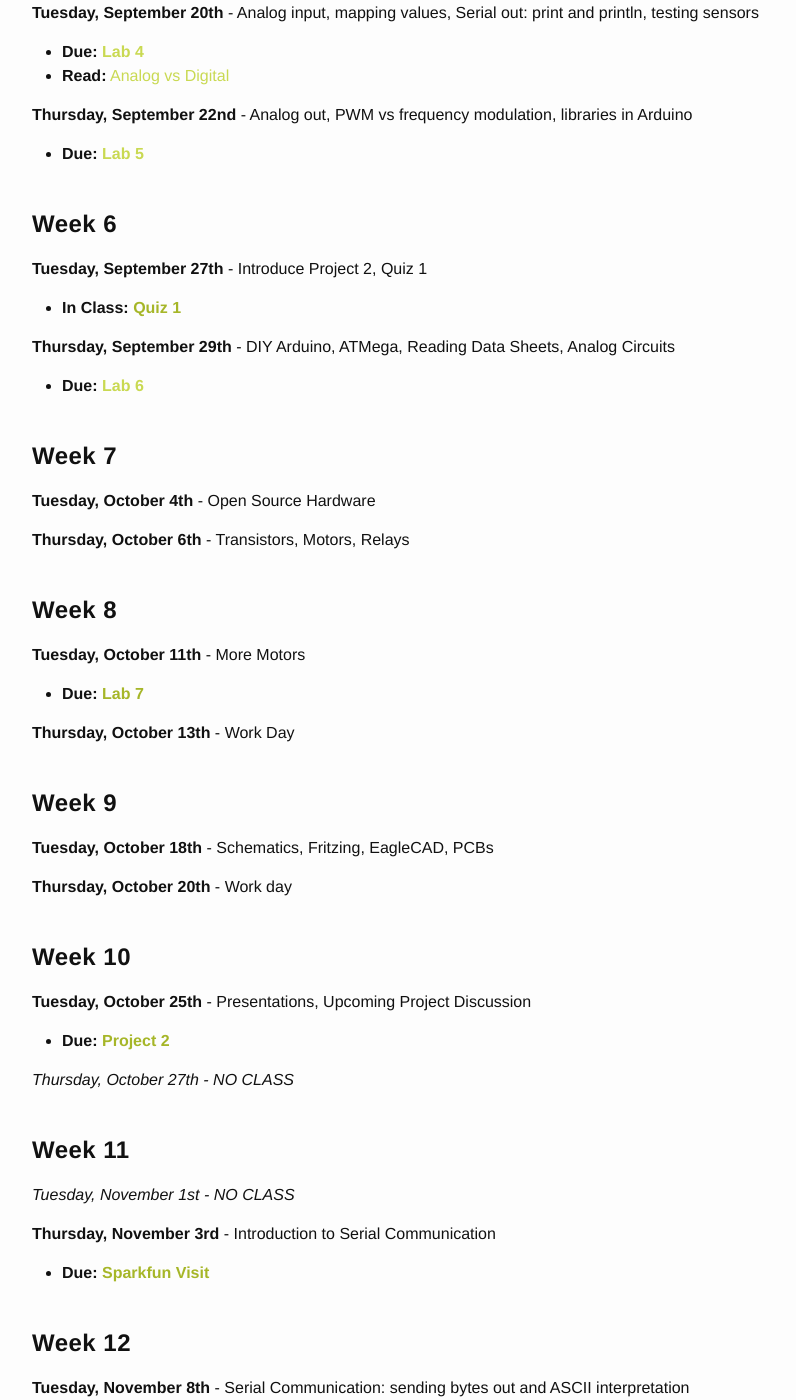
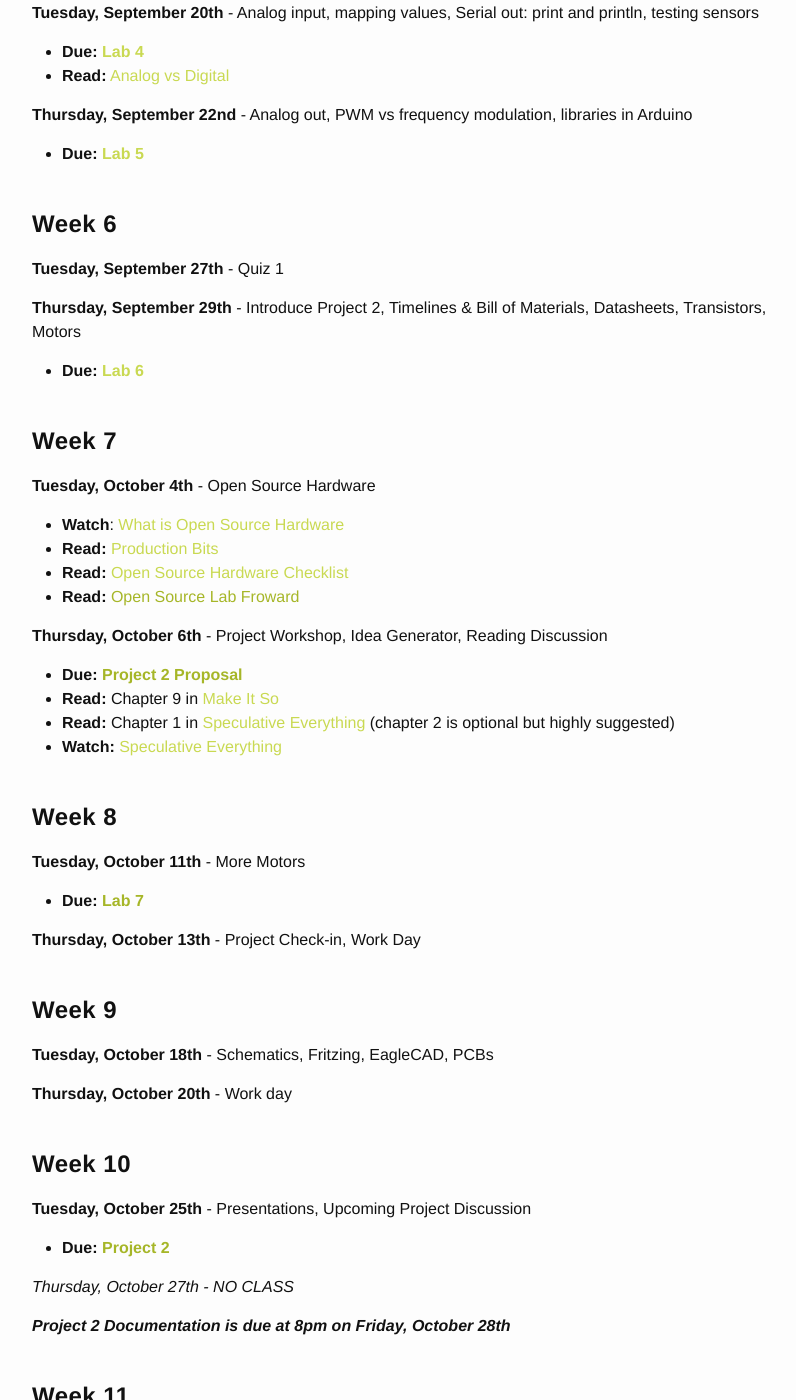
Before and after one commit to coloringchaos/object-fall-16, a Jekyll site: the page built from schedule.md, in a window 1280 px wide and 1400 px high, scrolled down 1515 px. Shown: the whole window, without its empty margins (238-1034 px from the left). Built offline with Jekyll 4.4.1, drawn with Linux system fonts in a browser that asks for light colours; some of the changed text lies outside the part shown.

Commit message:
links for week 7

```diff
--- a/schedule.md
+++ b/schedule.md
@@ -66,27 +66,38 @@ This page has a breakdown of the general content that we will cover in each clas
 + **Due: [Lab 5](/object-fall-16/lab-5)**
 
 # Week 6
-**Tuesday, September 27th** - Introduce Project 2, Quiz 1
+**Tuesday, September 27th** - Quiz 1
 
-+ **In Class: [Quiz 1]()**
+**Thursday, September 29th** - Introduce Project 2, Timelines & Bill of Materials, Datasheets, Transistors, Motors
 
-**Thursday, September 29th** - DIY Arduino, ATMega, Reading Data Sheets, Analog Circuits
+<!-- DIY Arduino, ATMega,  -->
 
 + **Due: [Lab 6](/object-fall-16/lab-6)**
 
 # Week 7
 **Tuesday, October 4th** - Open Source Hardware
 
++ **Watch**: [What is Open Source Hardware](https://www.youtube.com/watch?v=9xGRaPrcvVg)
++ **Read:** [Production Bits](/object-fall-16/assets/gibb-production-bits.pdf)
++ **Read:** [Open Source Hardware Checklist](http://www.oshwa.org/wp-content/uploads/2014/08/Open-Source-Hardware-Checklist.pdf)
++ **Read:** [Open Source Lab Froward]()
 
 
-**Thursday, October 6th** - Transistors, Motors, Relays
+**Thursday, October 6th** - Project Workshop, Idea Generator, Reading Discussion
+
++ **Due: [Project 2 Proposal]()**
++ **Read:** Chapter 9 in [Make It So](http://object.ariellehein.com/readings/MakeItSo.pdf)
++ **Read:** Chapter 1 in [Speculative Everything](http://object.ariellehein.com/readings/SpeculativeEverything.pdf) (chapter 2 is optional but highly suggested)
++ **Watch:** [Speculative Everything](https://vimeo.com/65074246)
+
+
 
 # Week 8
 **Tuesday, October 11th** - More Motors
 
 + **Due: [Lab 7]()**
 
-**Thursday, October 13th** - Work Day
+**Thursday, October 13th** - Project Check-in, Work Day
 
 # Week 9
 **Tuesday, October 18th** - Schematics, Fritzing, EagleCAD, PCBs
@@ -100,12 +111,16 @@ This page has a breakdown of the general content that we will cover in each clas
 
 *Thursday, October 27th - NO CLASS*
 
+***Project 2 Documentation is due at 8pm on Friday, October 28th***
+
 # Week 11
+
 *Tuesday, November 1st - NO CLASS*
 
 **Thursday, November 3rd** - Introduction to Serial Communication
 
-+ **Due: [Sparkfun Visit]()**
++ *Extra Credit* - [Halloween Costume]()
+<!-- + **Due: [Sparkfun Visit]()** -->
 
 # Week 12
 **Tuesday, November 8th** - Serial Communication: sending bytes out and ASCII interpretation
```
Also changed, not shown: assignments/lab-7.md (+2 -0 lines), 1 other file.
